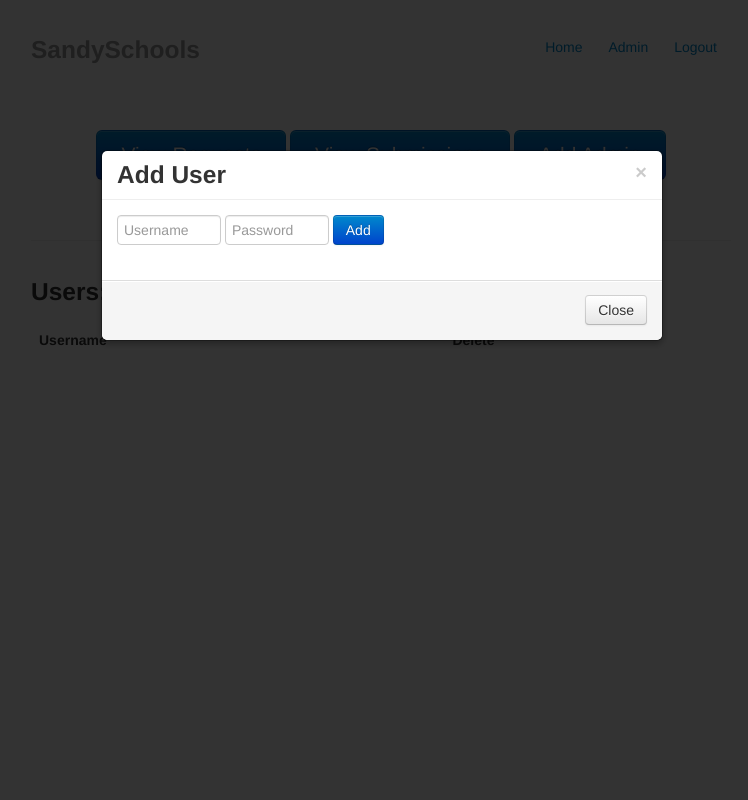
After one commit to b1naryth1ef/sandysredux, a Flask app: page /mod in a window 1280 px wide, after a click on "Add Admin". The commit adds this page. Shown: the whole page, without its empty margins (259-1007 px from the left). Run offline with Flask 2, Linux system fonts and the light colour scheme; the visitor is signed in with stand-in values (Sample User, id 1); data that the repository does not hold is empty; parts of the project's set-up code (start-up, migrations or seed data) failed here and were passed over; some libraries are stand-ins or nearby versions.

Commit message:
Added admins, cleanup other stuff some

```diff
--- a/app.py
+++ b/app.py
@@ -1,7 +1,7 @@
 from flask import Flask, flash, render_template, request, redirect, url_for, session
 from datetime import datetime
-from data import Provider, School
-import os, requests
+from data import Provider, School, Admin
+import os, requests, smtplib, string, bcrypt
 
 app = Flask(__name__)
 app.secret_key = "asdfalsdkfg38asdfl38as8dfa8"
@@ -22,6 +22,28 @@ f_db_key = {
     4:'delivery',
     5:'cost'}
 
+def hashPw(pw):
+    return bcrypt.hashpw(pw, bcrypt.gensalt(12))
+
+def checkPw(pw, hashed):
+    return bcrypt.hashpw(pw, hashed) == hashed
+
+def sendMail(to, id):
+    subject = "Sandy School Support Submission Recieved"
+    text = """
+    We have recieved your submission to Sandy School Support! Thank you so much for you support!
+    You submission reference number is: %s""" % id
+    b = string.join((
+            "From: %s" % "noreply@hydr0.com",
+            "To: %s" % to,
+            "Subject: %s" % subject,
+            "",
+            text
+            ), "\r\n")
+    server = smtplib.SMTP('localhost')
+    server.sendmail("noreply@hydr0.com", [to], b)
+    server.quit()
+
 def isMod():
     return session.get('loggedin', False)
 
@@ -34,12 +56,14 @@ def templateFid(s):
     return s.replace(' ', '_').lower().strip()
 
 #-- Static Routes --
-@app.route('/login/<pw>')
-def routeLogin(pw=None):
-    if pw == pword:
+@app.route('/login', methods=['POST'])
+def routeLogin():
+    u = Admin.objects(username=request.form.get('user'))
+    if len(u) and checkPw(request.form.get('pw'), u[0].password):
         session['loggedin'] = True
+        flash('Welcome back %s!' % u[0].username, 'success')
         return redirect('/')
-    flash('Bad password!', 'error')
+    flash('Invalid login details!', 'error')
     return redirect('/')
 
 @app.route('/logout')
@@ -55,6 +79,13 @@ def routePost(): return render('post.html')
 
 @app.route('/provider')
 def routeProvide(): return render('help.html', form=form_key)
+
+@app.route('/mod')
+def routeMody():
+    if not isMod():
+        flash('You must be logged in to do that!', 'error')
+        return redirect('/')
+    return render('admin.html', users=Admin.objects())
 
 @app.route('/mod/schools')
 @app.route('/mod/schools/<page>')
@@ -97,12 +128,28 @@ def routeProviders(id=None, page=1):
         return render('providers.html', p=q[0])
 
 # -- Dynamic Stuffs --
-@app.route('/mod/a/<action>/<id>')
+@app.route('/mod/a/<action>', methods=['GET', 'POST'])
+@app.route('/mod/a/<action>/<id>', methods=['GET', 'POST'])
 def routeMod(id=None, action=None):
     if not isMod(): return redirect(url_for('/find'))
+    if action == 'adduser':
+        if request.form.get('user') and request.form.get('pw'):
+            u = Admin(username=request.form.get('user'),
+                    password=hashPw(request.form.get('pw')))
+            u.save()
+            flash('Added user "%s" successfully!' % request.form.get('user'), 'success')
+            return redirect('/mod')
+    elif action =='rmvuser':
+        q = Admin.objects(id=id)
+        if len(q):
+            q[0].delete()
+            flash('Deleted user successfully!', 'success')
+            return redirect('/mod')
+        flash('Error deleting user!', 'error')
+        return redirect('/mod')
     if not id:
         flash('Error processing your request!', 'error')
-        return redirect('/')
+        return redirect('/mod')
     act = action.split('_', 1)
     if act[-1] == 'provider':
         q = Provider.objects(id=id)
--- /dev/null
+++ b/templates/admin.html
@@ -0,0 +1,44 @@
+{% extends "nbase.html" %}
+{% block title %}Index{% endblock %}
+
+{% block content %}
+      <div class="jumbotron">
+        <a class="btn btn-large btn-primary" href="/mod/schools">View Requests</a>
+        <a class="btn btn-large btn-primary" href="/mod/providers">View Submissions</a>
+        <a class="btn btn-large btn-primary" href="#reg" data-toggle="modal">Add Admin</a>
+      </div>
+      <hr>
+      <h3>Users:</h3>
+      <table class="table table-hover">
+      <thead>
+        <tr>
+          <th>Username</th>
+          <th>Delete</th>
+        </tr>
+      </thead>
+      <tbody>
+        {% for i in users %}
+        <tr>
+          <td>{{ i.username }}</td>
+          <td><a class="btn btn-danger"  href="/mod/a/rmvuser/{{ i.id }}">Delete</a>
+        </tr>
+        {% endfor %}
+      </tbody>
+    </table>
+<div class="modal hide fade" id="reg">
+  <div class="modal-header">
+    <button type="button" class="close" data-dismiss="modal" aria-hidden="true">&times;</button>
+    <h3>Add User</h3>
+  </div>
+  <div class="modal-body">
+    <form class="form-inline" action="/mod/a/adduser" method="post">
+      <input type="text" class="input-small" placeholder="Username" name="user">
+      <input type="password" class="input-small" placeholder="Password" name="pw">
+      <button type="submit" class="btn btn-primary">Add</button>
+    </form>
+  </div>
+  <div class="modal-footer">
+    <a href="#" data-dismiss="modal" class="btn">Close</a>
+  </div>
+</div>
+{% endblock %}
--- a/templates/nbase.html
+++ b/templates/nbase.html
@@ -22,6 +22,10 @@
         margin: 30px 0;
       }
       .jumbotron {
+        margin: 60px 0;
+        text-align: center;
+      }
+      .cont {
         margin: 60px 0;
         text-align: center;
       }
@@ -52,9 +56,10 @@
         <ul class="nav nav-pills pull-right">
           <li><a href="/">Home</a></li>
           {% if ismod %}
-            <li><a href="/mod/schools">View Requests</a></li>
-            <li><a href="/mod/providers">View Submissions</a></li>
+            <li><a href="/mod">Admin</a></li>
             <li><a href="/logout">Logout</a></li>
+          {% else %}
+            <li><a href="#log" data-toggle="modal">Login</a></li>
           {% endif %}
         </ul>
         <h3 class="muted">SandySchools</h3>
@@ -72,6 +77,22 @@
       {% endblock %}
 
     </div> <!-- /container -->
+    <div class="modal hide fade" id="log">
+      <div class="modal-header">
+        <button type="button" class="close" data-dismiss="modal" aria-hidden="true">&times;</button>
+        <h3>Login</h3>
+      </div>
+      <div class="modal-body">
+        <form class="form-inline" action="/login" method="post">
+          <input type="text" class="input-small" placeholder="Username" name="user">
+          <input type="password" class="input-small" placeholder="Password" name="pw">
+          <button type="submit" class="btn btn-primary">Sign in</button>
+        </form>
+      </div>
+      <div class="modal-footer">
+        <a href="#" data-dismiss="modal" class="btn">Close</a>
+      </div>
+    </div>
     <script src="http://ajax.googleapis.com/ajax/libs/jquery/1.8.2/jquery.min.js"></script>
     <script src="/static/js/bootstrap.min.js"></script>
 
```
Also changed, not shown: data.py (+10 -1 lines), templates/index.html (+2 -15 lines).
